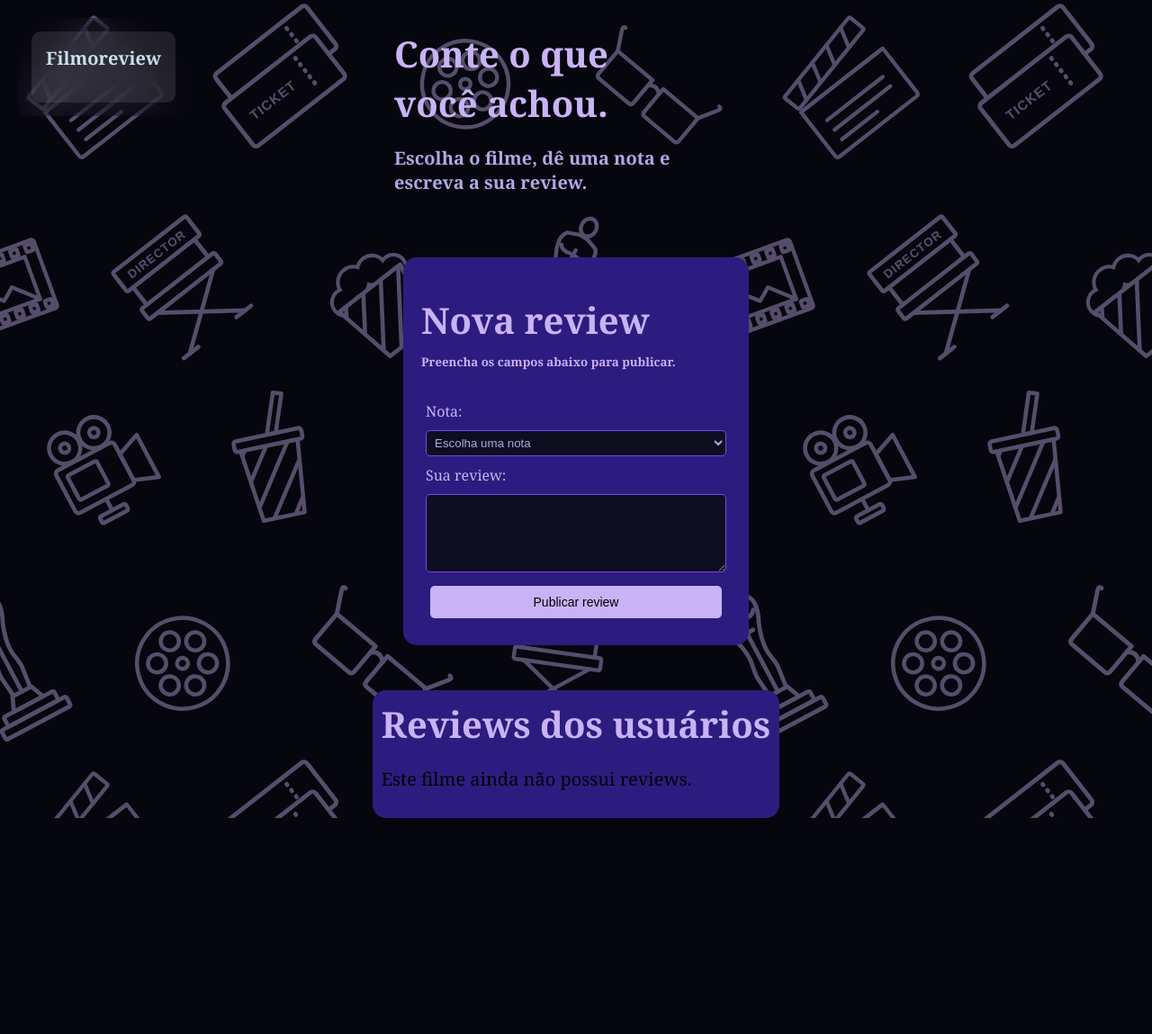
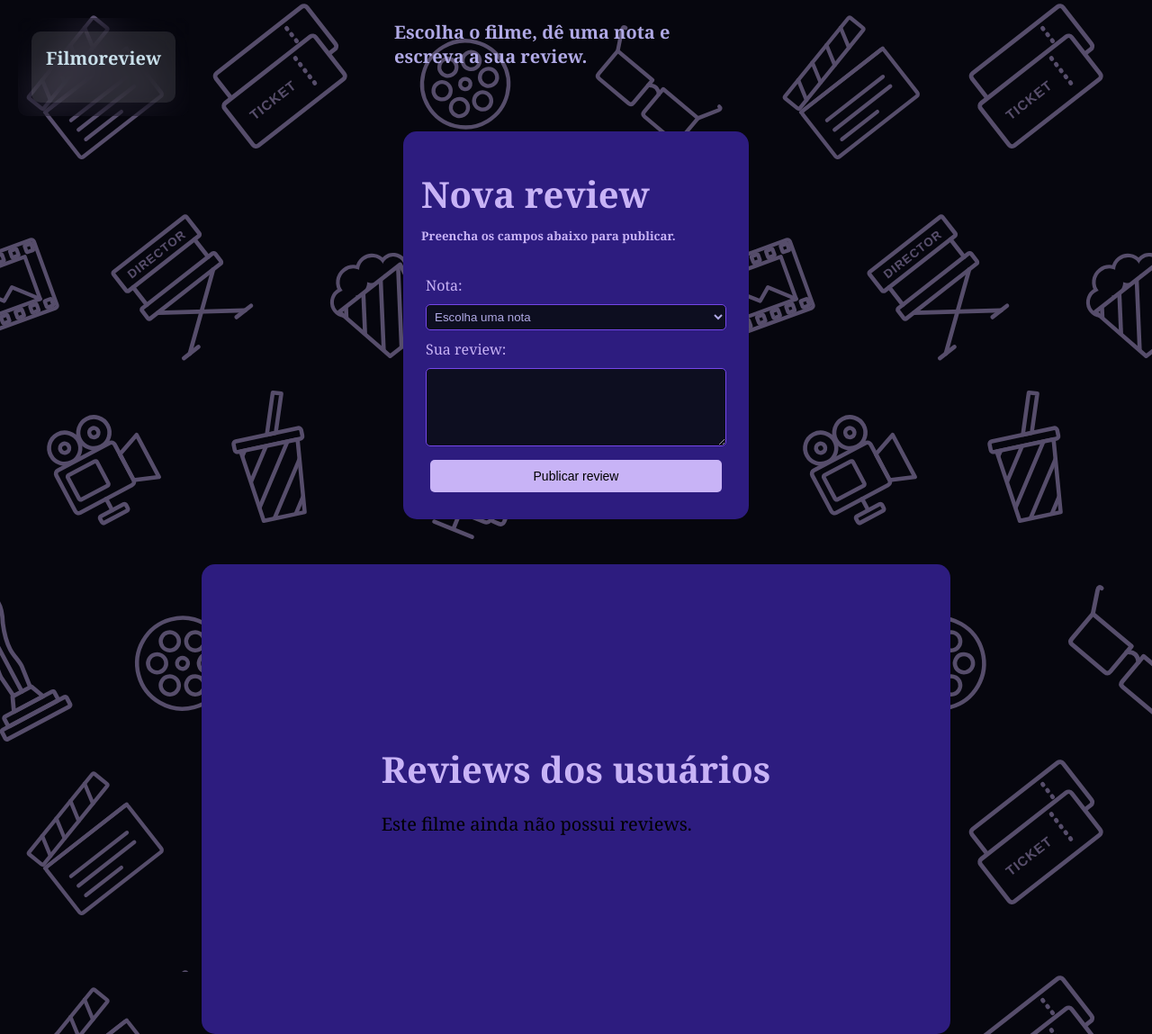
Before and after one commit to gustavokeyroz/Filmoreview, a Flask app: template app/blueprints/filmes/templates/detalheFilme.html in a window 1280 px wide. Shown: the whole page at 90% size. Before the commit the page ends 909 px from the top, so only its background shows below. Run offline with Flask 3, Linux system fonts and the light colour scheme; the template is opened without the code that fills it, so the values that code supplies are empty.

Commit message:
Adjust padding in review and postagens sections
Increased padding for the review section and postagens.

```diff
--- a/app/blueprints/filmes/static/detalheFilme.css
+++ b/app/blueprints/filmes/static/detalheFilme.css
@@ -136,7 +136,7 @@ nav {
     display: flex;
     justify-content: center;
     align-items: center;
-    padding-top: 100px;
+    padding-top: 200px;
 
     .filmeDetalhes {
         height: 100%;
@@ -151,7 +151,7 @@ nav {
 
 .postagens {
     border-radius: 15px;
-    padding: 10px;
+    padding: 200px;
     width: auto;
     background-color: #2D1C7F;
 
```
